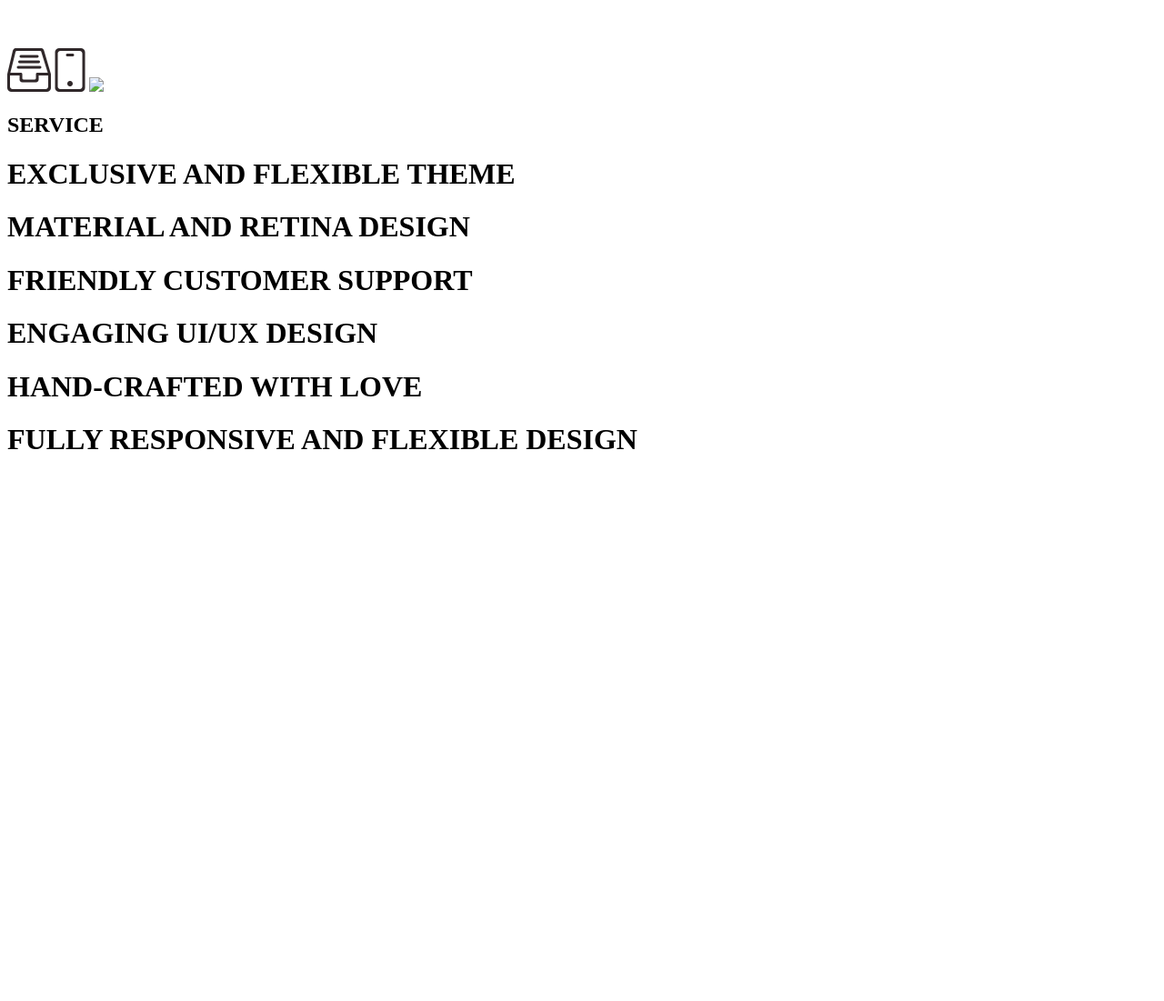
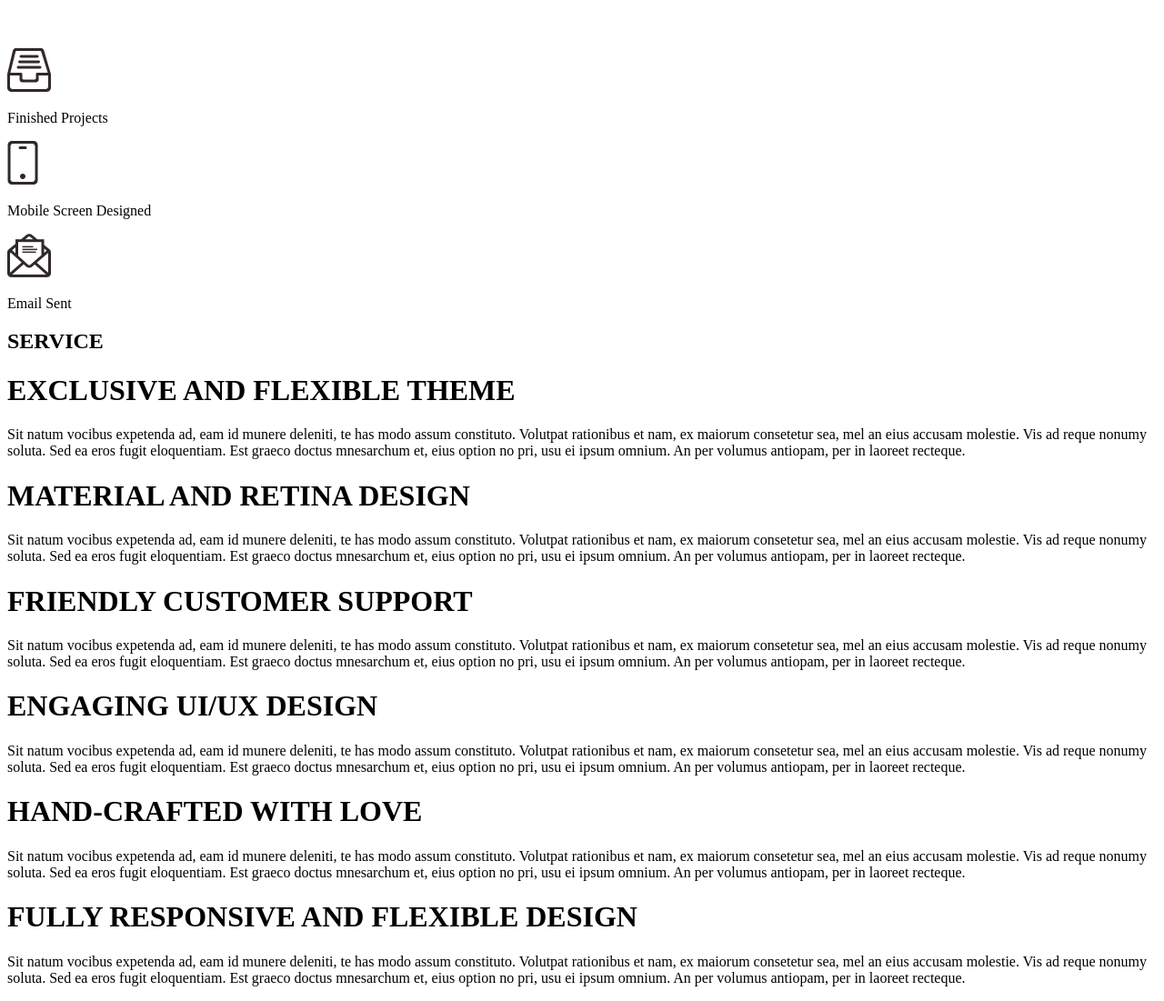
Before and after one commit to season-7/JeOc-Sage-Dev, a plain HTML site: page index.html in a window 1280 px wide. Shown: the part 1200-2301 px from the top of the page at 91% size. Before the commit the page ends 1723 px from the top, so only its background shows below. Drawn offline with Linux system fonts and the light colour scheme.

Commit message:
changes  to image

```diff
--- a/index.html
+++ b/index.html
@@ -35,9 +35,17 @@
             <img src="assets/images/sageBlackBigLogo.png">
             </div>
             <div>
+                <div>
             <img src="assets/images/2180.png">
+                    <p>Finished Projects</p>
+                </div>
+                <div>
                 <img src="assets/images/105870.png">
-                <img src="assets/images/mail.png"
+                    <p>Mobile Screen Designed</p>
+                </div>
+                <div>
+                <img src="assets/images/345850.png">
+                    <p>Email Sent</p>
             </div>
     </div>
     </div>
@@ -46,21 +54,27 @@
     <h2>SERVICE</h2>
             <div>
                 <h1>EXCLUSIVE AND FLEXIBLE THEME</h1>
+                <p>Sit natum vocibus expetenda ad, eam id munere deleniti, te has modo assum constituto. Volutpat rationibus et nam, ex maiorum consetetur sea, mel an eius accusam molestie. Vis ad reque nonumy soluta. Sed ea eros fugit eloquentiam. Est graeco doctus mnesarchum et, eius option no pri, usu ei ipsum omnium. An per volumus antiopam, per in laoreet recteque.</p>
             </div>
             <div>
                 <h1>MATERIAL AND RETINA DESIGN</h1>
+                <p>Sit natum vocibus expetenda ad, eam id munere deleniti, te has modo assum constituto. Volutpat rationibus et nam, ex maiorum consetetur sea, mel an eius accusam molestie. Vis ad reque nonumy soluta. Sed ea eros fugit eloquentiam. Est graeco doctus mnesarchum et, eius option no pri, usu ei ipsum omnium. An per volumus antiopam, per in laoreet recteque.</p>
             </div>
             <div>
                 <h1>FRIENDLY CUSTOMER SUPPORT</h1>
+                <p>Sit natum vocibus expetenda ad, eam id munere deleniti, te has modo assum constituto. Volutpat rationibus et nam, ex maiorum consetetur sea, mel an eius accusam molestie. Vis ad reque nonumy soluta. Sed ea eros fugit eloquentiam. Est graeco doctus mnesarchum et, eius option no pri, usu ei ipsum omnium. An per volumus antiopam, per in laoreet recteque.</p>
             </div>
             <div>
                 <h1>ENGAGING UI/UX DESIGN</h1>
+                <p>Sit natum vocibus expetenda ad, eam id munere deleniti, te has modo assum constituto. Volutpat rationibus et nam, ex maiorum consetetur sea, mel an eius accusam molestie. Vis ad reque nonumy soluta. Sed ea eros fugit eloquentiam. Est graeco doctus mnesarchum et, eius option no pri, usu ei ipsum omnium. An per volumus antiopam, per in laoreet recteque.</p>
             </div>
             <div>
                 <h1>HAND-CRAFTED WITH LOVE</h1>
+                <p>Sit natum vocibus expetenda ad, eam id munere deleniti, te has modo assum constituto. Volutpat rationibus et nam, ex maiorum consetetur sea, mel an eius accusam molestie. Vis ad reque nonumy soluta. Sed ea eros fugit eloquentiam. Est graeco doctus mnesarchum et, eius option no pri, usu ei ipsum omnium. An per volumus antiopam, per in laoreet recteque.</p>
             </div>
             <div>
                 <h1>FULLY RESPONSIVE AND FLEXIBLE DESIGN</h1>
+                <p>Sit natum vocibus expetenda ad, eam id munere deleniti, te has modo assum constituto. Volutpat rationibus et nam, ex maiorum consetetur sea, mel an eius accusam molestie. Vis ad reque nonumy soluta. Sed ea eros fugit eloquentiam. Est graeco doctus mnesarchum et, eius option no pri, usu ei ipsum omnium. An per volumus antiopam, per in laoreet recteque.</p>
             </div>
         </div>
         </div>
```
